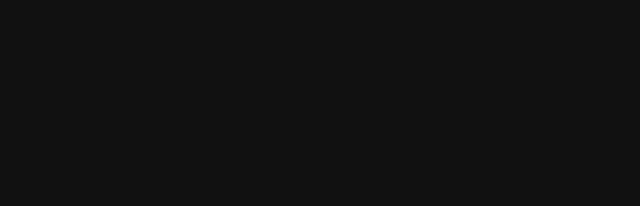
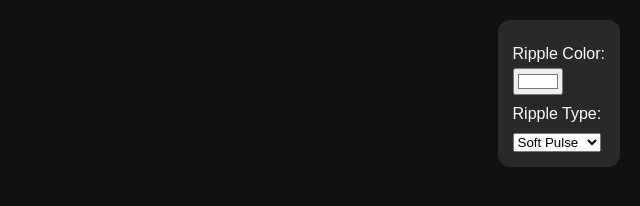
Before and after one commit to HashimMNYC/ripple-site, a plain HTML site: page index.html in a window 1280 px wide. Shown: the whole page, without its empty margins (640-1280 px from the left). Drawn offline with Linux system fonts and the light colour scheme.

Commit message:
Upgraded ripple site with color picker and ripple types

```diff
--- a/index.html
+++ b/index.html
@@ -2,8 +2,8 @@
 <html lang="en">
 <head>
   <meta charset="UTF-8" />
-  <meta name="viewport" content="width=device-width, initial-scale=1.0" />
-  <title>Ripple Hover Effect</title>
+  <meta name="viewport" content="width=device-width, initial-scale=1.0"/>
+  <title>Advanced Ripple Hover Effect</title>
   <style>
     html, body {
       margin: 0;
@@ -11,6 +11,7 @@
       overflow: hidden;
       background-color: #111;
       height: 100%;
+      font-family: Arial, sans-serif;
     }
 
     .ripple {
@@ -19,7 +20,6 @@
       transform: scale(0);
       animation: ripple-animation 0.6s linear;
       pointer-events: none;
-      background: rgba(255, 255, 255, 0.3);
     }
 
     @keyframes ripple-animation {
@@ -28,22 +28,69 @@
         opacity: 0;
       }
     }
+
+    .controls {
+      position: fixed;
+      top: 20px;
+      right: 20px;
+      background: rgba(255, 255, 255, 0.1);
+      padding: 15px;
+      border-radius: 12px;
+      color: white;
+      z-index: 1000;
+    }
+
+    .controls label,
+    .controls select {
+      display: block;
+      margin-top: 10px;
+    }
+
+    .controls input[type="color"] {
+      margin-top: 5px;
+    }
   </style>
 </head>
 <body>
+  <div class="controls">
+    <label for="colorPicker">Ripple Color:</label>
+    <input type="color" id="colorPicker" value="#ffffff"/>
+
+    <label for="rippleType">Ripple Type:</label>
+    <select id="rippleType">
+      <option value="soft">Soft Pulse</option>
+      <option value="hard">Hard Pulse</option>
+      <option value="glow">Glow</option>
+      <option value="square">Square</option>
+      <option value="wave">Wave</option>
+    </select>
+  </div>
+
   <script>
+    const colorPicker = document.getElementById("colorPicker");
+    const rippleType = document.getElementById("rippleType");
+
     document.body.addEventListener('mousemove', function(e) {
       const ripple = document.createElement('div');
       ripple.className = 'ripple';
-      ripple.style.width = ripple.style.height = '40px';
+
+      // Custom ripple styling
+      ripple.style.background = colorPicker.value;
       ripple.style.left = e.pageX - 20 + 'px';
       ripple.style.top = e.pageY - 20 + 'px';
+      ripple.style.width = ripple.style.height = rippleType.value === "square" ? '40px' : '40px';
+      ripple.style.borderRadius = rippleType.value === "square" ? '0%' : '50%';
+      ripple.style.boxShadow = rippleType.value === "glow" ? `0 0 15px ${colorPicker.value}` : 'none';
+
+      // Set animation based on ripple type
+      ripple.style.animationDuration = rippleType.value === "hard" ? '0.3s' :
+                                       rippleType.value === "wave" ? '1s' : '0.6s';
 
       document.body.appendChild(ripple);
 
       setTimeout(() => {
         ripple.remove();
-      }, 600);
+      }, 1000);
     });
   </script>
 </body>
```
Also changed, not shown: 1 other file.
